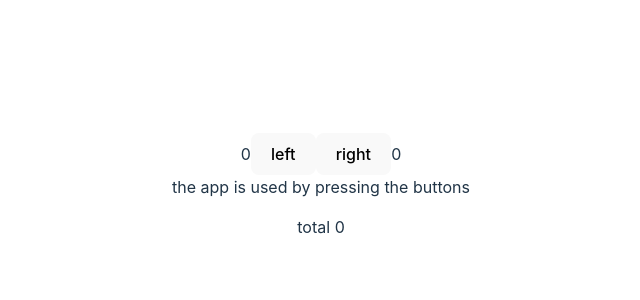
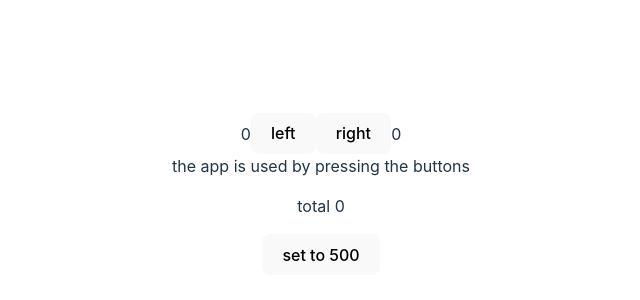
Before and after one commit to aydin-due/fullstackopen, a React (Vite) app in the folder part1/lessons/d/: page / in a window 1280 px wide. Shown: the part 206-506 px from the top of the page, without its empty margins (319-959 px from the left). Built offline with nearby package versions, Linux system fonts and the light colour scheme.

Commit message:
1d - functions that return functions

```diff
--- a/part1/lessons/d/src/App.jsx
+++ b/part1/lessons/d/src/App.jsx
@@ -46,6 +46,8 @@ const App = () => {
     setTotal(left+updatedRight)
   }
 
+  const setToValue = (newValue) => () => setTotal(newValue)
+
   return (
     <div>
       {left}
@@ -54,6 +56,7 @@ const App = () => {
       {right}
       <History allClicks={allClicks}/>
       <p>total {total}</p>
+      <Button handleClick={setToValue(500)} text='set to 500'/>
     </div>
   )
 }
```
